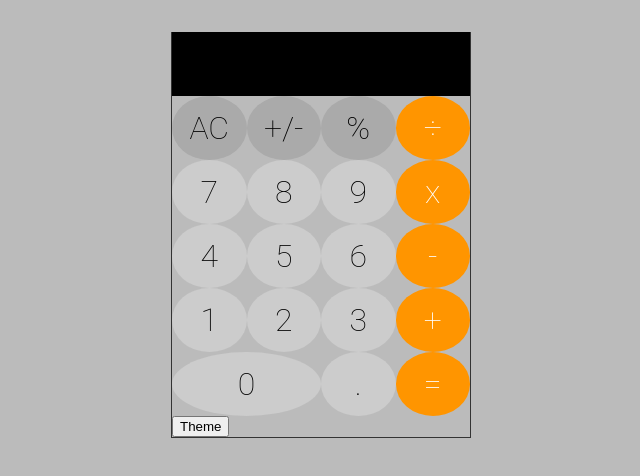
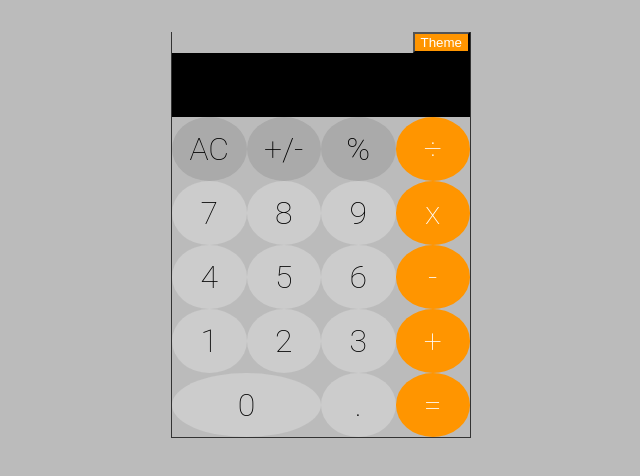
Before and after one commit to 292-group/web-pz-2-5, a plain HTML site: page app.html in a window 1280 px wide. Shown: the whole page, without its empty margins (319-959 px from the left). Drawn offline with Linux system fonts and the light colour scheme.

Commit message:
(fix theme button) aSavchenko

```diff
--- a/app.css
+++ b/app.css
@@ -30,6 +30,13 @@ html {
 
 .double {
   width: 50%;
+}
+
+.btn-toggle {
+  background-color: #FF9500;
+  color: white;
+  margin-left: auto;
+  margin: right 100px;
 }
 
 /* dark theme */
--- a/app.html
+++ b/app.html
@@ -9,6 +9,9 @@
 </head>
 <body>
     <div id="calculator" class="calculator">
+
+        <button class="btn-toggle" onclick="toggle()">Theme</button>
+
         <div class="result"><p></p></div>
 
         <span class="clear grey">AC</span>
@@ -35,8 +38,6 @@
         <span>.</span>
         <span class="operator">=</span>
 
-        <button class="btn-toggle" onclick="toggle()">Theme</button>
-
     </div>
 <script src="./calculator.js"></script>
 </body>
```
